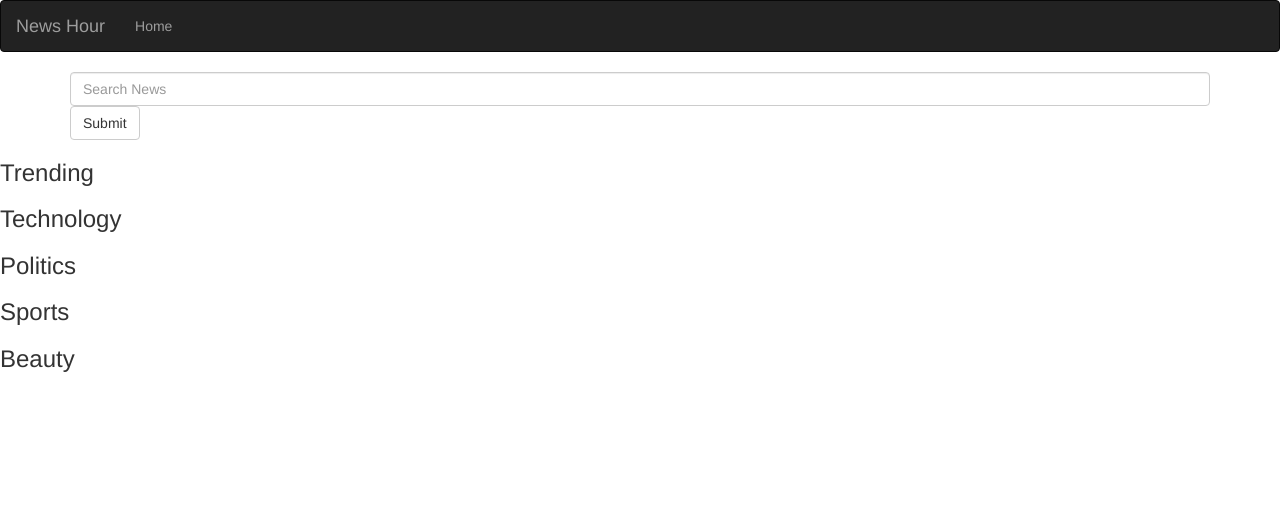
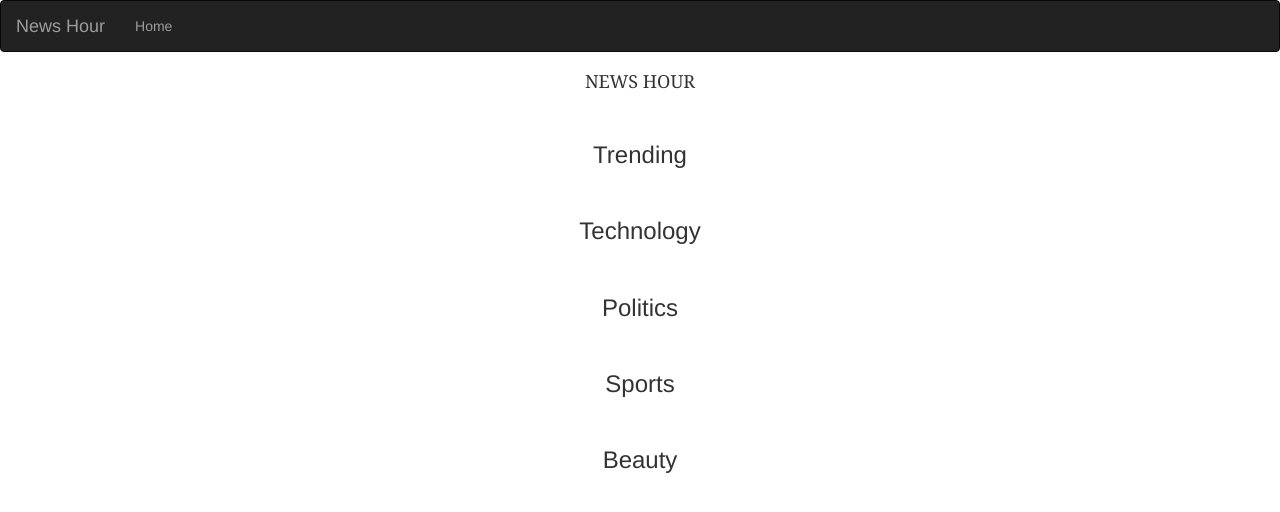
Before and after one commit to BihawaM/News-Hour, a Flask app: template app/templates/index.html in a window 1280 px wide. Shown: the top 512 px of the page. Run offline with Flask 2, Linux system fonts and the light colour scheme; the template is opened without the code that fills it, so the values that code supplies are empty; some libraries are stand-ins or nearby versions.

Commit message:
initial commit

```diff
--- a/app/main/views.py
+++ b/app/main/views.py
@@ -23,7 +23,7 @@ def article_page():
         article = requests.get_article(search)
     else:
         article = request.get_article("tech")
-    return render_template('articles.html', article=article)
+    return render_template('article.html', article=article)
 
 
 @main.route('/article/<id>')
--- a/app/request.py
+++ b/app/request.py
@@ -82,4 +82,4 @@ def get_article_by_sources(id):
             sources_article_results = process_results(sources_article_results_list)
 
 
-    return source_article_results
+    return sources0_article_results
--- /dev/null
+++ b/app/static/css/index.css
@@ -0,0 +1,13 @@
+h1{
+    text-align: center;
+    font-family: Georgia, 'Times New Roman', Times, serif;
+    font-size: large;
+}
+
+h3{
+    text-align: center;
+}
+
+.home{
+    background-color: bisque;
+}
--- a/app/templates/display.html
+++ b/app/templates/display.html
@@ -1,9 +1,12 @@
 {% extends 'base.html' %}
+
 {% block styles %}
   {{super()}}
   <link rel="stylesheet" href="{{url_for('static',filename='css/index.css')}}">
 {% endblock %}
+
 {% import 'macros.html' as macro %}
+
 {% block content %}
-<div>{{ macro.display_articles(source_articles)}}</div>
+<div>{{ macro.display_article(source_article)}}</div>
 {% endblock %}
--- a/app/templates/index.html
+++ b/app/templates/index.html
@@ -8,35 +8,40 @@
 {% endblock %}
 
 
+<div class="home">
     {% block content %}
 
-<div class="container">
-    <form>
-        <input type="text" name="news_query" placeholder="Search News" class="form-control">
-        <input type="submit"  value="Submit" class="btn btn-default">
-    </form>
+    <h1>NEWS HOUR</h1>
 
-</div>
+    <br>
 
     <h3> Trending </h3>
     <ul>
         {{ macro.displayArticleList(trending)}}
     </ul>
 
+    <br>
+
     <h3> Technology </h3>
     <ul>
         {{ macro.displayArticleList(technology)}}
     </ul>
+
+    <br>
 
     <h3> Politics </h3>
     <ul>
         {{ macro.displayArticleList(politics)}}
     </ul>
 
+    <br>
+
     <h3> Sports </h3>
     <ul>
         {{ macro.displayArticleList(sports)}}
     </ul>
+
+    <br>
 
     <h3> Beauty </h3>
     <ul>
@@ -45,3 +50,6 @@
 
 
     {% endblock%}
+
+
+</div>
--- a/config.py
+++ b/config.py
@@ -5,8 +5,6 @@ class Config:
     General configuration parent class
     '''
     NEWS_API_KEY = '5136884436074293b9fd97e1a6c1032d'
-    # news_sources_url ='https://newsapi.org/v2/sources?&apiKey={}'
-    # articles_url = 'https://newsapi.org/v2/everything?language=en&sources={}&apiKey={}'
     NEWS_API_BASE_URL = 'http://newsapi.org/v2/everything?q={}&apiKey={}'
     SECRET_KEY = 'Bih20'
 
```
Also changed, not shown: app/templates/article.html (+5 -2 lines), app/templates/search.html (deleted, +0 -18 lines). Lines whose indentation alone changed are shown as unchanged.
